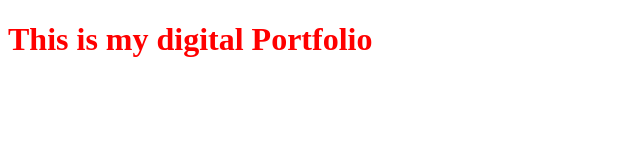
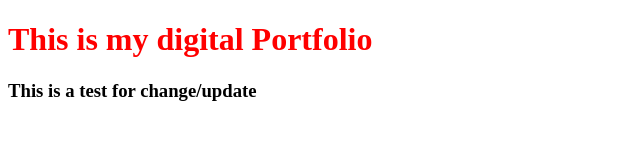
Before and after one commit to jparcasio/jamesparcasio, a plain HTML site: page index.html in a window 1280 px wide. Shown: the whole page, without its empty margins (0-640 px from the left). Drawn offline with Linux system fonts and the light colour scheme.

Commit message:
Recent update

```diff
--- a/index.html
+++ b/index.html
@@ -9,6 +9,6 @@
 </head>
 <body>
     <h1>This is my digital Portfolio</h1>
-
+    <h3>This is a test for change/update</h3>
 </body>
 </html>
```
